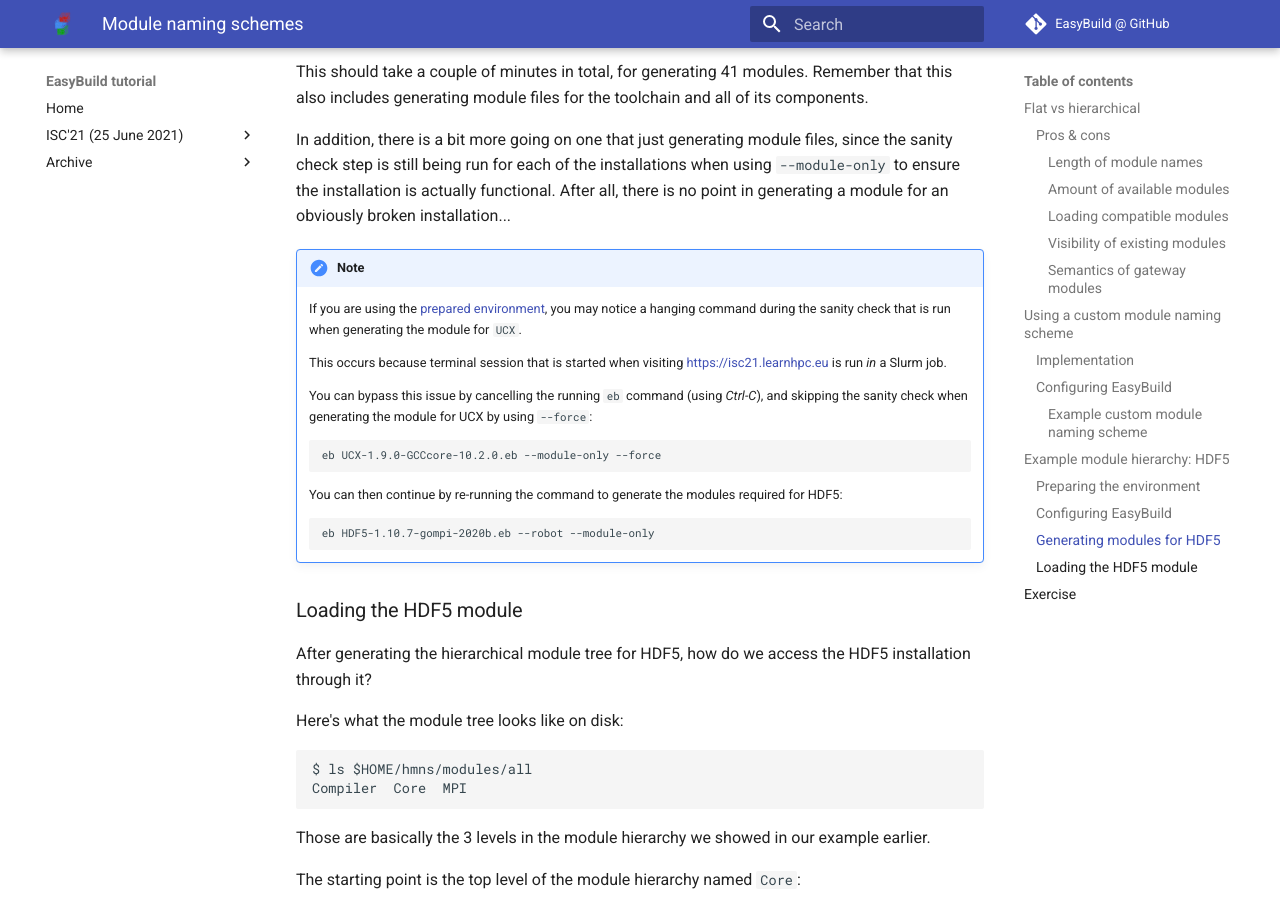
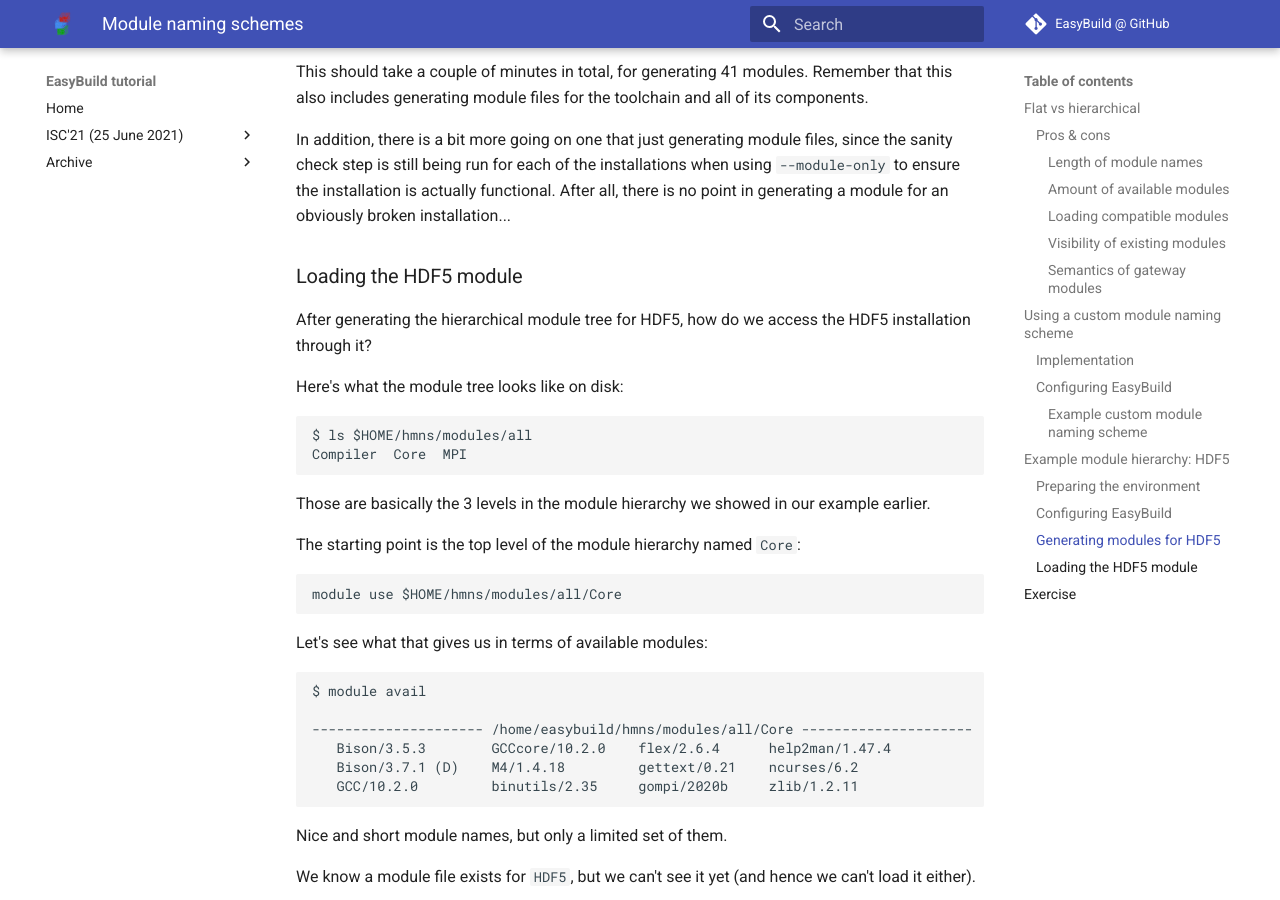
Before and after one commit to easybuilders/easybuild-tutorial, an MkDocs documentation site: the page built from docs/2021-isc21/module_naming_schemes.md, in a window 1280 px wide and 900 px high, scrolled down 8991 px. Built offline with MkDocs 1.6.1 and Material for MkDocs 9.7.7, drawn with Linux system fonts in a browser that asks for light colours.

Commit message:
remove note on hanging UCX sanity check

```diff
--- a/docs/2021-isc21/module_naming_schemes.md
+++ b/docs/2021-isc21/module_naming_schemes.md
@@ -398,23 +398,6 @@ when using `--module-only` to ensure the installation is actually functional.
 After all, there is no point in generating a module for an obviously broken
 installation...
 
-!!! Note
-    If you are using the [prepared environment](../practical_info/#prepared-environment),
-    you may notice a hanging command during the sanity check that is run when generating
-    the module for `UCX`.
-
-    This occurs because terminal session that is started when visiting
-    [https://isc21.learnhpc.eu](https://isc21.learnhpc.eu) is run *in* a Slurm job.
-
-    You can bypass this issue by cancelling the running `eb` command (using *Ctrl-C*),
-    and skipping the sanity check when generating the module for UCX by using `--force`:
-
-        eb UCX-1.9.0-GCCcore-10.2.0.eb --module-only --force
-
-    You can then continue by re-running the command to generate the modules required for HDF5:
-
-        eb HDF5-1.10.7-gompi-2020b.eb --robot --module-only
-
 ### Loading the HDF5 module
 
 After generating the hierarchical module tree for HDF5, how do we access the HDF5 installation through it?
```
